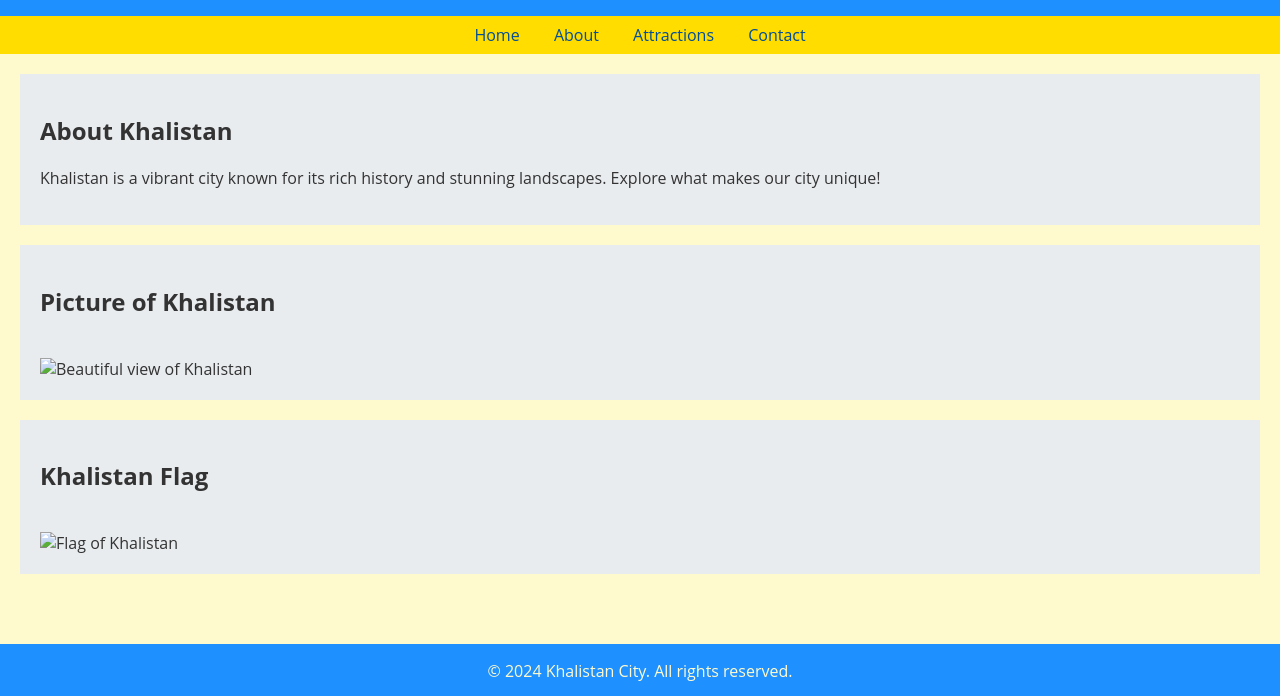
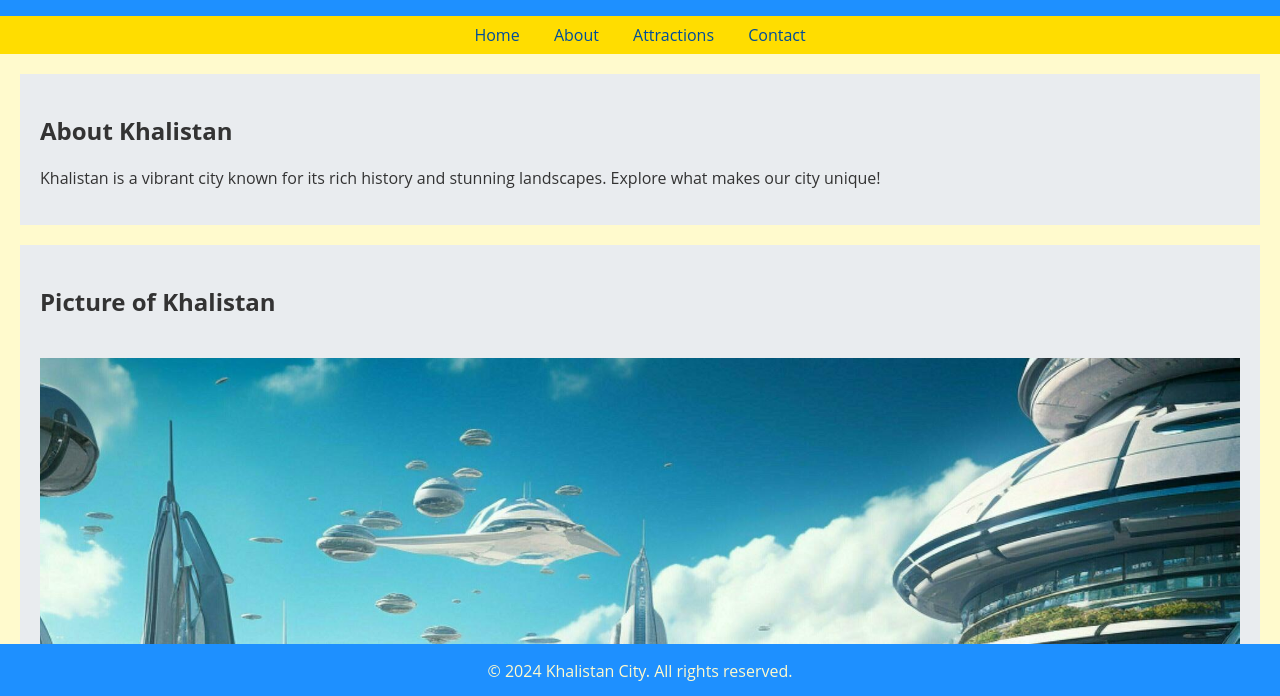
Before and after one commit to s00947217/Khalistan, a plain HTML site: page index.html in a window 1280 px wide. Shown: the part 102-798 px from the top of the page. Drawn offline with Linux system fonts and the light colour scheme.

Commit message:
Update index.html

```diff
--- a/index.html
+++ b/index.html
@@ -69,11 +69,11 @@
         </section>
         <section>
             <h2>Picture of Khalistan</h2>
-            <img id="city-image" src="path_to_your_image.jpg" alt="Beautiful view of Khalistan">
+            <img id="city-image" src="city-image.jpg" alt="Beautiful view of Khalistan">
         </section>
         <section>
             <h2>Khalistan Flag</h2>
-            <img id="city-flag" src="path_to_your_flag_image.jpg" alt="Flag of Khalistan">
+            <img id="city-flag" src="kflag.jpg" alt="Flag of Khalistan">
         </section>
     </main>
     <footer>
```
